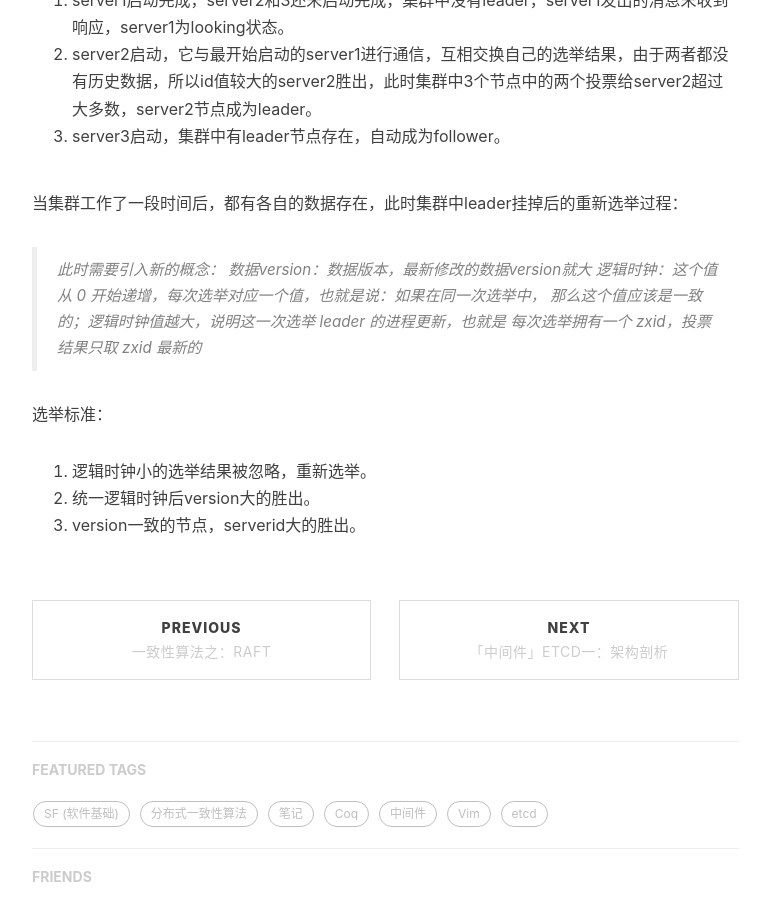
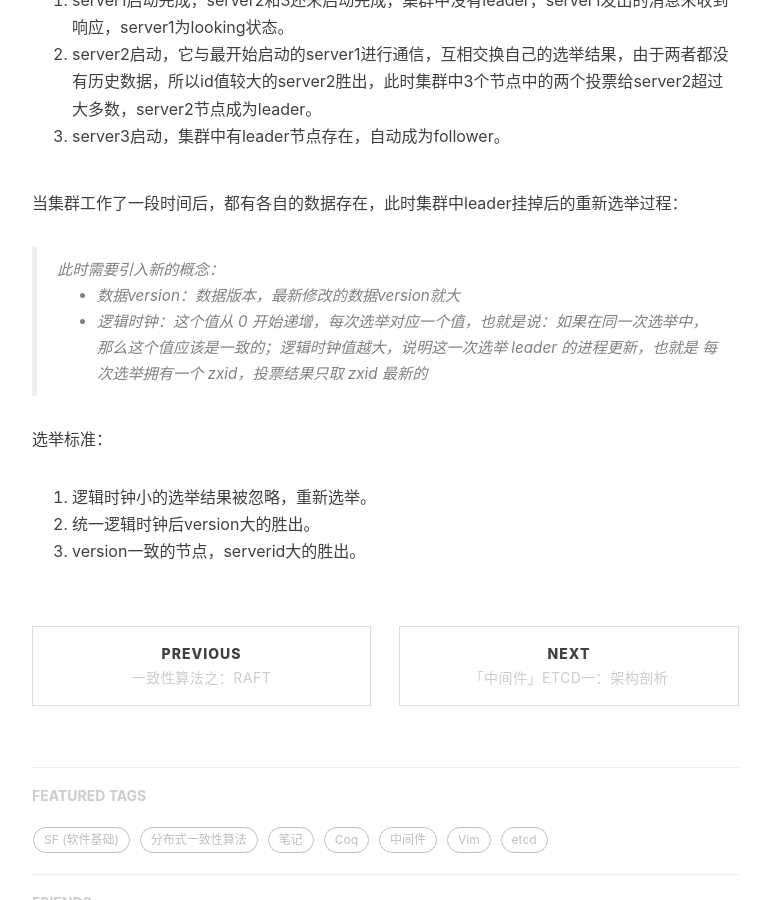
Before and after one commit to odinfor/odinfor.github.io, a Jekyll site: the page built from _posts/2020-03-16-zab.md, in a window 1280 px wide and 900 px high, scrolled down 2405 px. Shown: the whole window, without its empty margins (233-1003 px from the left). Built offline with Jekyll 4.4.1, drawn with Linux system fonts in a browser that asks for light colours; nearby versions of some CDN libraries; comment, search, counter and statistics services are not loaded.

Commit message:
update zab

```diff
--- a/_posts/2020-03-16-zab.md
+++ b/_posts/2020-03-16-zab.md
@@ -48,8 +48,8 @@ zab有两种模式，恢复模式(选举)和广播模式(同步)。
 
 当集群工作了一段时间后，都有各自的数据存在，此时集群中leader挂掉后的重新选举过程：
 > 此时需要引入新的概念：
-> 数据version：数据版本，最新修改的数据version就大
-> 逻辑时钟：这个值从 0 开始递增，每次选举对应一个值，也就是说：如果在同一次选举中， 那么这个值应该是一致的；逻辑时钟值越大，说明这一次选举 leader 的进程更新，也就是 每次选举拥有一个 zxid，投票结果只取 zxid 最新的
+> * 数据version：数据版本，最新修改的数据version就大
+> * 逻辑时钟：这个值从 0 开始递增，每次选举对应一个值，也就是说：如果在同一次选举中， 那么这个值应该是一致的；逻辑时钟值越大，说明这一次选举 leader 的进程更新，也就是 每次选举拥有一个 zxid，投票结果只取 zxid 最新的
 
 选举标准：
 1. 逻辑时钟小的选举结果被忽略，重新选举。
```
